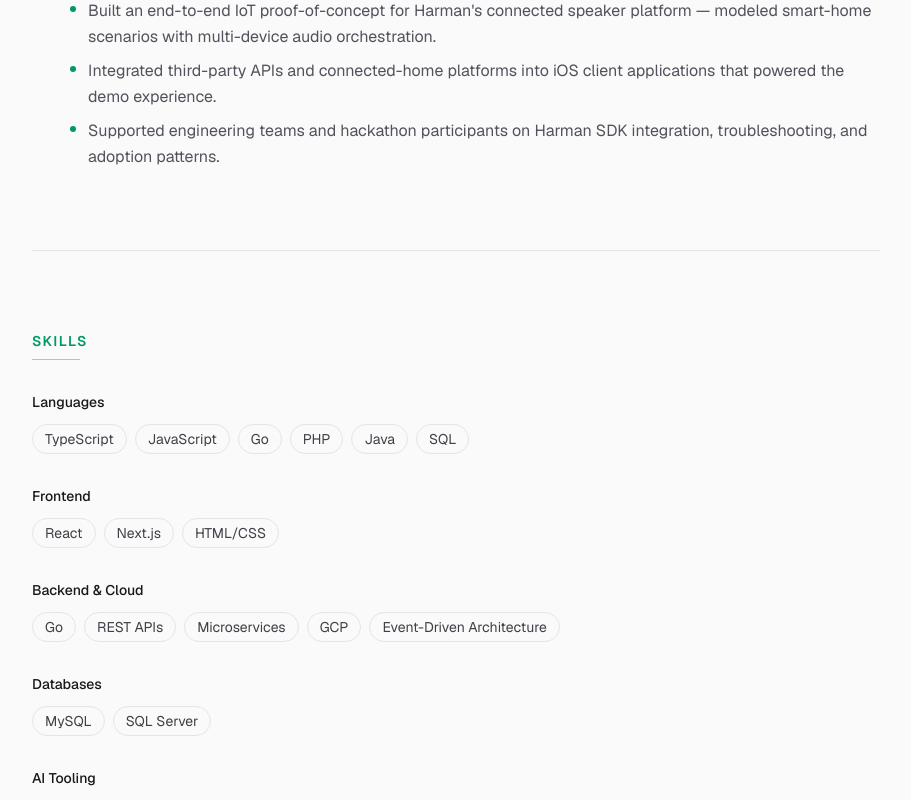
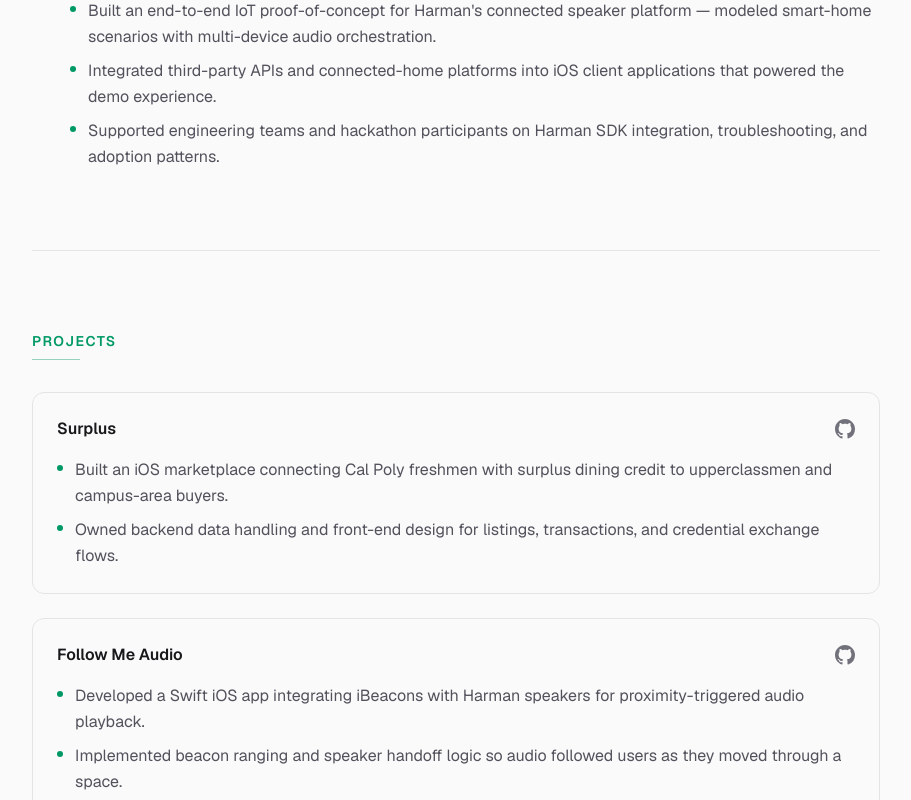
Before and after one commit to etran04/etran04.github.io, a Next.js app: page / in a window 1280 px wide. Shown: the part 2000-2800 px from the top of the page, without its empty margins (184-1095 px from the left). Built offline with nearby package versions, Linux system fonts and the light colour scheme.

Commit message:
add personal projects from the past with github link

```diff
--- a/app/page.tsx
+++ b/app/page.tsx
@@ -3,6 +3,7 @@
 import { Education } from "@/components/sections/education";
 import { Experience } from "@/components/sections/experience";
 import { Hero } from "@/components/sections/hero";
+import { Projects } from "@/components/sections/projects";
 import { Skills } from "@/components/sections/skills";
 
 export default function Home() {
@@ -11,6 +12,7 @@
       <Hero />
       <About />
       <Experience />
+      <Projects />
       <Skills />
       <Education />
       <Contact />
--- /dev/null
+++ b/components/sections/projects.tsx
@@ -0,0 +1,52 @@
+import { resume } from "@/data/resume";
+import { GitHubIcon } from "@/components/ui/github-icon";
+import { SectionHeading } from "@/components/ui/section-heading";
+
+export function Projects() {
+  return (
+    <section
+      id="projects"
+      className="animate-fade-in scroll-mt-20 border-t border-zinc-200 py-20 dark:border-zinc-800"
+      aria-labelledby="projects-heading"
+    >
+      <SectionHeading id="projects-heading" title="Projects" />
+      <ul className="space-y-6">
+        {resume.projects.map((project) => (
+          <li
+            key={project.name}
+            className="rounded-xl border border-zinc-200 bg-zinc-50 p-6 dark:border-zinc-800 dark:bg-zinc-900/50"
+          >
+            <div className="flex flex-col gap-2 sm:flex-row sm:items-center sm:justify-between">
+              <h3 className="font-semibold text-zinc-900 dark:text-zinc-100">
+                {project.name}
+              </h3>
+              <a
+                href={project.githubUrl}
+                target="_blank"
+                rel="noopener noreferrer"
+                aria-label={`View ${project.name} on GitHub`}
+                className="inline-flex items-center text-zinc-500 transition-colors hover:text-zinc-900 dark:text-zinc-400 dark:hover:text-zinc-100"
+              >
+                <GitHubIcon />
+              </a>
+            </div>
+            <ul className="mt-4 space-y-2">
+              {project.bullets.map((bullet) => (
+                <li
+                  key={bullet}
+                  className="flex gap-3 text-zinc-600 dark:text-zinc-400"
+                >
+                  <span
+                    className="mt-2 h-1.5 w-1.5 shrink-0 rounded-full bg-emerald-600 dark:bg-emerald-400"
+                    aria-hidden
+                  />
+                  <span className="leading-relaxed">{bullet}</span>
+                </li>
+              ))}
+            </ul>
+          </li>
+        ))}
+      </ul>
+    </section>
+  );
+}
--- /dev/null
+++ b/components/ui/github-icon.tsx
@@ -0,0 +1,18 @@
+import { cn } from "@/lib/utils";
+
+type GitHubIconProps = {
+  className?: string;
+};
+
+export function GitHubIcon({ className }: GitHubIconProps) {
+  return (
+    <svg
+      viewBox="0 0 24 24"
+      fill="currentColor"
+      aria-hidden
+      className={cn("h-5 w-5", className)}
+    >
+      <path d="M12 0C5.37 0 0 5.37 0 12c0 5.31 3.435 9.795 8.205 11.385.6.105.825-.255.825-.57 0-.285-.015-1.23-.015-2.235-3.015.555-3.795-.735-4.035-1.41-.135-.345-.72-1.41-1.23-1.695-.42-.225-1.02-.78-.015-.795.945-.015 1.62.87 1.845 1.23 1.08 1.815 2.805 1.305 3.495.99.105-.78.42-1.305.765-1.605-2.67-.3-5.46-1.335-5.46-5.925 0-1.305.465-2.385 1.23-3.225-.12-.3-.54-1.53.12-3.18 0 0 1.005-.315 3.3 1.23.96-.27 1.98-.405 3-.405s2.04.135 3 .405c2.295-1.56 3.3-1.23 3.3-1.23.66 1.65.24 2.88.12 3.18.765.84 1.23 1.905 1.23 3.225 0 4.605-2.805 5.625-5.475 5.925.435.375.81 1.095.81 2.22 0 1.605-.015 2.895-.015 3.3 0 .315.225.69.825.57A12.02 12.02 0 0 0 24 12c0-6.63-5.37-12-12-12z" />
+    </svg>
+  );
+}
--- a/data/resume.ts
+++ b/data/resume.ts
@@ -17,6 +17,12 @@
   year: string;
 };
 
+export type Project = {
+  name: string;
+  githubUrl: string;
+  bullets: string[];
+};
+
 export type Resume = {
   name: string;
   title: string;
@@ -24,6 +30,7 @@
   phone: string;
   summary: string;
   experience: Experience[];
+  projects: Project[];
   skills: SkillGroup[];
   education: Education[];
   links: {
@@ -85,6 +92,24 @@
       ],
     },
   ],
+  projects: [
+    {
+      name: "Surplus",
+      githubUrl: "https://github.com/etran04/Surplus",
+      bullets: [
+        "Built an iOS marketplace connecting Cal Poly freshmen with surplus dining credit to upperclassmen and campus-area buyers.",
+        "Owned backend data handling and front-end design for listings, transactions, and credential exchange flows.",
+      ],
+    },
+    {
+      name: "Follow Me Audio",
+      githubUrl: "https://github.com/etran04/FollowMeAudio",
+      bullets: [
+        "Developed a Swift iOS app integrating iBeacons with Harman speakers for proximity-triggered audio playback.",
+        "Implemented beacon ranging and speaker handoff logic so audio followed users as they moved through a space.",
+      ],
+    },
+  ],
   skills: [
     {
       category: "Languages",
@@ -136,6 +161,7 @@
 export const navItems = [
   { label: "About", href: "#about" },
   { label: "Experience", href: "#experience" },
+  { label: "Projects", href: "#projects" },
   { label: "Skills", href: "#skills" },
   { label: "Education", href: "#education" },
   { label: "Contact", href: "#contact" },
```
